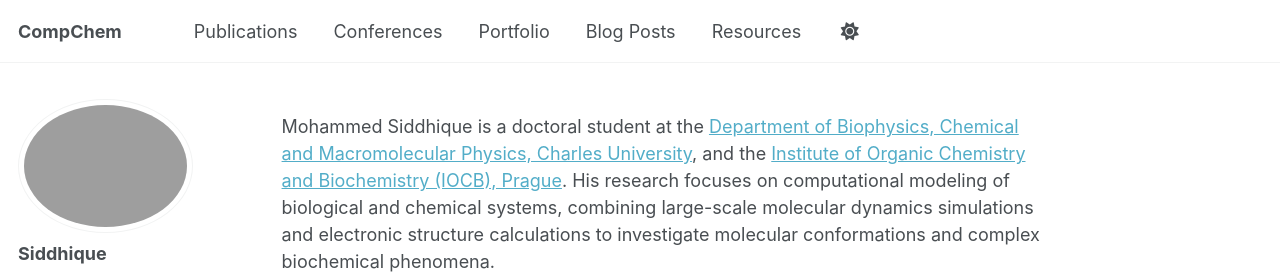
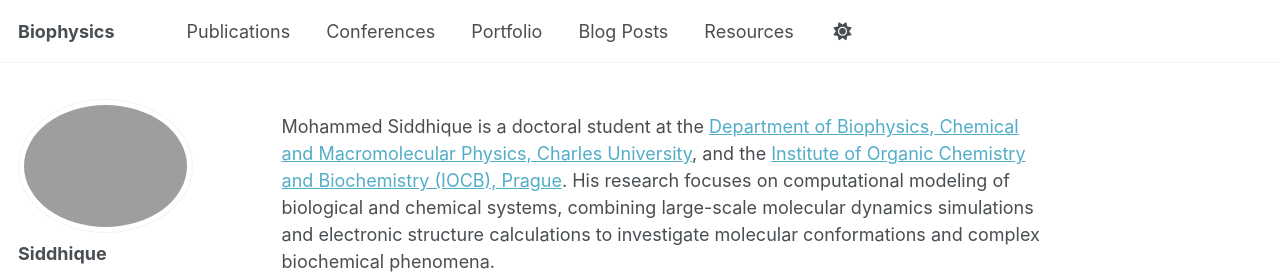
Before and after one commit to mosique/mosique.github.io, a Jekyll site: the page built from _pages/about.md, in a window 1280 px wide. Shown: the top 274 px of the page. Built offline with Jekyll 4.4.1, drawn with Linux system fonts in a browser that asks for light colours; some web fonts are replaced; a script that is not in the unit is left out.

Commit message:
changed name

```diff
--- a/_config.yml
+++ b/_config.yml
@@ -9,7 +9,7 @@
 # Basic Site Settings
 locale                   : "en-US"
 site_theme               : "default" # Currently available options are "default", "air"
-title                    : "CompChem"
+title                    : "Biophysics"
 title_separator          : "-"
 name                     : &name "Mohammed Siddhique"
 description              : &description "Your Name's academic portfolio"   # Update this with a general description of your site, this is the default if not overridden by a page
```
